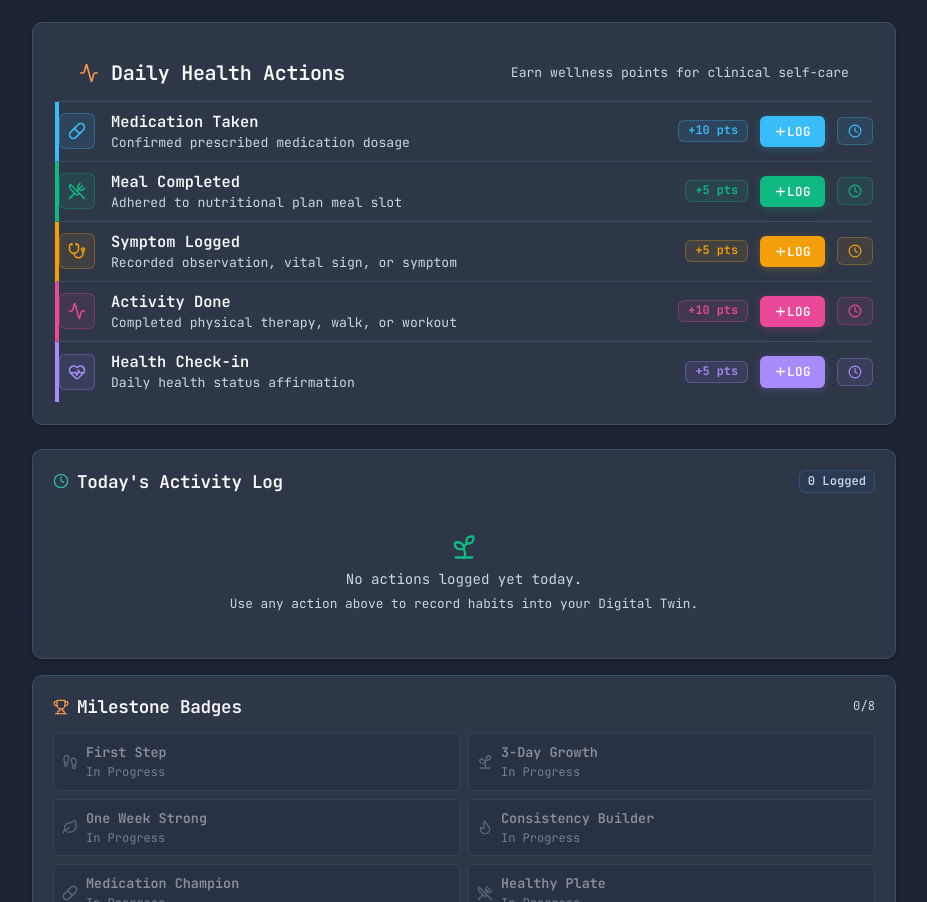
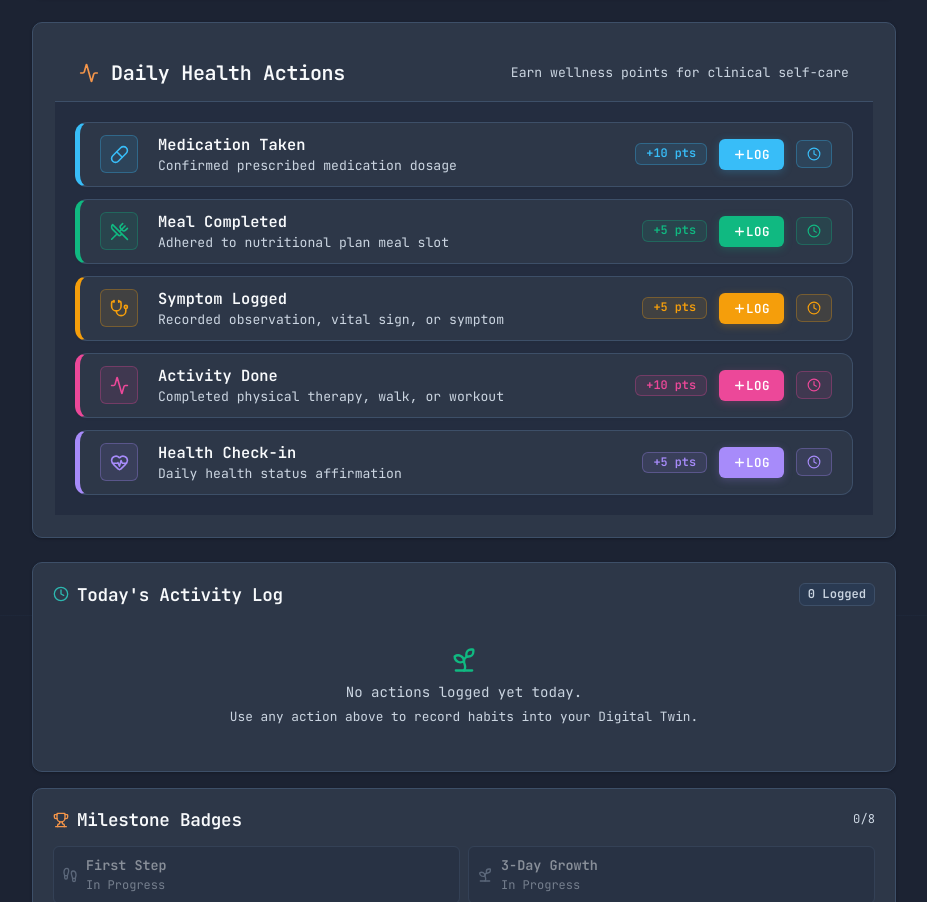
Before and after one commit to SAILESH2508/MedFusion-AI, a React (Vite) app in the folder frontend/: page /digital-twin in a window 1280 px wide. Shown: the part 985-1887 px from the top of the page, without its empty margins (336-1263 px from the left). Built offline with nearby package versions, Linux system fonts and the light colour scheme.

Commit message:
fix(ui): separate action rows into distinct cards with gap and generous icon margin

```diff
--- a/frontend/src/pages/digital-twin/IntegratedGardenSection.jsx
+++ b/frontend/src/pages/digital-twin/IntegratedGardenSection.jsx
@@ -330,37 +330,39 @@ export default function IntegratedGardenSection({
           </span>
         </div>
 
-        {/* Action rows */}
-        <div className="d-flex flex-column" style={{ background: 'var(--bg-card)' }}>
-          {GARDEN_ACTIONS.map((action, idx) => {
+        {/* Separated Action Cards with Breathing Room */}
+        <div className="p-3.5 d-flex flex-column gap-2.5" style={{ background: 'var(--bg-surface)' }}>
+          {GARDEN_ACTIONS.map((action) => {
             const isLoading = loggingActivity === action.type;
             const isNoteActive = selectedActivityForNote === action.type;
             const ActionIcon = action.icon;
-            const isLast = idx === GARDEN_ACTIONS.length - 1;
 
             return (
               <div
                 key={action.type}
-                className="d-flex align-items-center gap-3 px-3.5 py-2"
+                className="d-flex align-items-center gap-3.5"
                 style={{
-                  minHeight: '60px',
-                  borderBottom: isLast ? 'none' : '1px solid var(--border)',
-                  borderLeft: `4px solid ${action.color}`,
+                  minHeight: '62px',
+                  borderRadius: '12px',
+                  border: '1px solid var(--border)',
+                  borderLeft: `5px solid ${action.color}`,
                   background: 'var(--bg-card)',
+                  padding: '12px 20px',
+                  boxShadow: '0 1px 3px rgba(0,0,0,0.03)',
                 }}
               >
-                {/* Coloured icon badge */}
+                {/* Coloured icon badge — with comfortable breathing room from left line */}
                 <div
                   className="flex-shrink-0 d-flex align-items-center justify-content-center rounded-3"
                   style={{
-                    width: '36px',
-                    height: '36px',
+                    width: '38px',
+                    height: '38px',
                     background: action.bg,
                     color: action.color,
                     border: `1px solid ${action.border}`,
                   }}
                 >
-                  <ActionIcon size={18} />
+                  <ActionIcon size={19} />
                 </div>
 
                 {/* Label + description OR note input */}
@@ -405,7 +407,7 @@ export default function IntegratedGardenSection({
                       border: `1px solid ${action.border}`,
                       fontSize: '0.74rem',
                       fontWeight: 700,
-                      padding: '4px 9px',
+                      padding: '4px 10px',
                       borderRadius: '6px',
                       whiteSpace: 'nowrap',
                     }}
```
